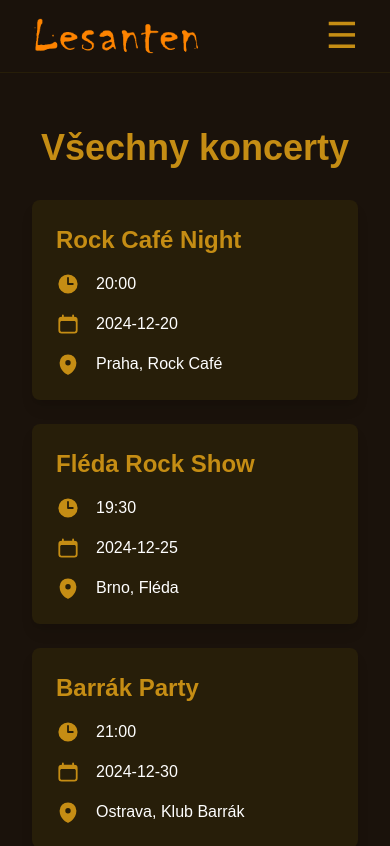
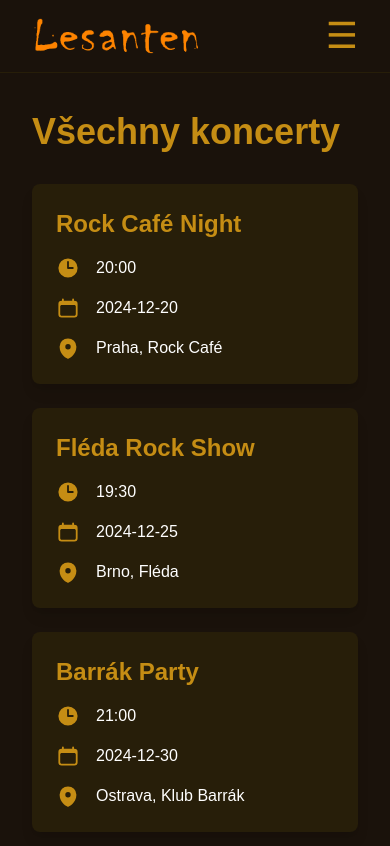
Before and after one commit to MatyasHroch/bandweb, a Next.js app in the folder band-web/: page /concerts in a window 390 px wide. Shown: the top 846 px of the page. Built offline with nearby package versions, Linux system fonts and the light colour scheme.

Commit message:
headings on small display to the right

```diff
--- a/band-web/app/about/page.tsx
+++ b/band-web/app/about/page.tsx
@@ -28,7 +28,7 @@ const About: React.FC = () => {
       </Head>
 
       <div className="p-8 bg-primary text-secondary">
-        <h1 className="text-4xl font-bold text-center text-accent">
+        <h1 className="text-4xl font-bold text-start md:text-center text-accent">
           O nás
         </h1>
         <p className="mt-6 text-lg">
--- a/band-web/app/concerts/page.tsx
+++ b/band-web/app/concerts/page.tsx
@@ -25,7 +25,7 @@ const Concerts: React.FC = () => {
       </Head>
 
       <div className="bg-background text-foreground">
-        <h1 className="text-4xl font-bold text-center mb-8 text-accent">
+        <h1 className="text-4xl font-bold text-start md:text-center mb-8 text-accent">
           Všechny koncerty
         </h1>
         <ConcertList />
--- a/band-web/app/gallery/page.tsx
+++ b/band-web/app/gallery/page.tsx
@@ -3,7 +3,7 @@ import React from 'react';
 const Gallery: React.FC = () => {
   return (
     <div className="bg-background text-foreground">
-      <h1 className="text-4xl font-bold text-center mb-8 text-accent">
+      <h1 className="text-4xl font-bold text-start md:text-center mb-8 text-accent">
         Galerie
       </h1>
     </div>
--- a/band-web/app/layout.tsx
+++ b/band-web/app/layout.tsx
@@ -16,7 +16,7 @@ const Layout: React.FC<{ children: React.ReactNode }> = ({ children }) => {
         </header>
 
         {/* Obsah stránky */}
-        <main className="p-8 mt-24 sm:px-12">{children}</main>
+        <main className="p-8 mt-20 sm:px-12">{children}</main>
 
         {/* Footer */}
         <Footer />
--- a/band-web/app/records/page.tsx
+++ b/band-web/app/records/page.tsx
@@ -6,7 +6,7 @@ import { IconLink } from '../../components/icons/IconLink';
 const Records: React.FC = () => {
     return (
         <div className="bg-background text-foreground">
-            <h1 className="text-4xl font-bold text-center mb-8 text-accent">
+            <h1 className="text-4xl font-bold text-start md:text-center mb-8 text-accent">
                 Nahrávky
             </h1>
             <h2 className="text-foreground text-3xl font-bold my-8 text-start flex items-center">
--- a/band-web/app/videos/page.tsx
+++ b/band-web/app/videos/page.tsx
@@ -6,7 +6,7 @@ import VideoList from '../../components/VideoList';
 const Videos: React.FC = () => {
     return (
         <div className="bg-background text-foreground">
-            <h1 className="text-4xl font-bold text-center mb-8 text-accent">
+            <h1 className="text-4xl font-bold text-start md:text-center mb-8 text-accent">
                 Videa
             </h1>
             <h2 className="text-foreground text-3xl font-bold my-8 text-start">
```
